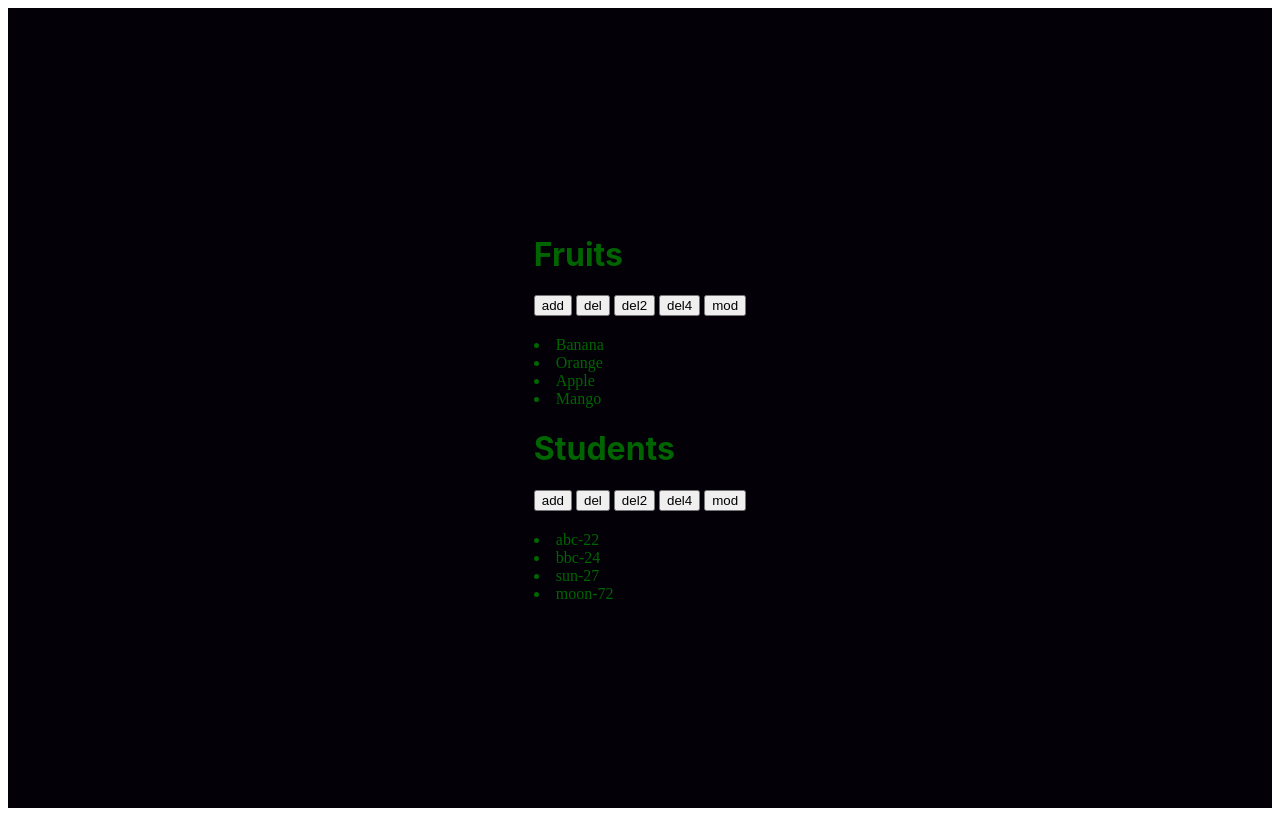
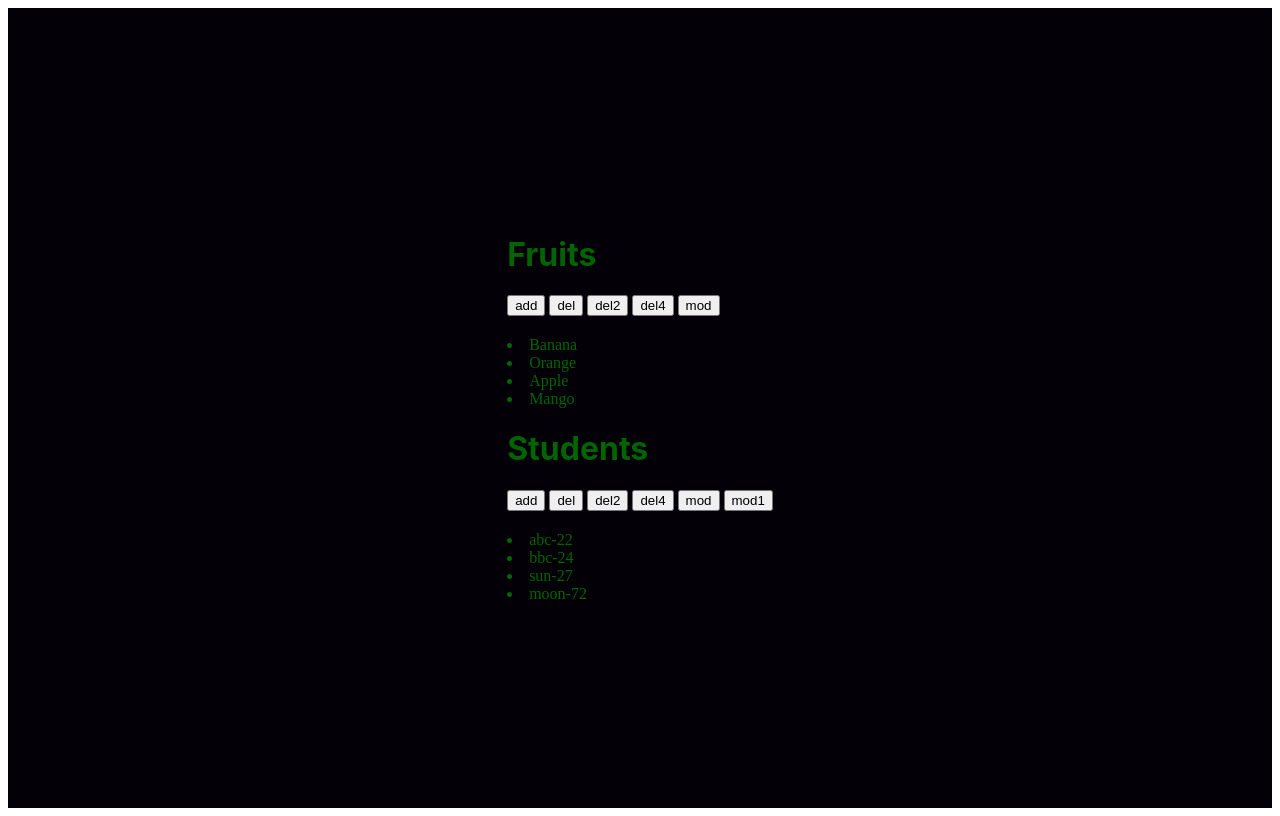
Before and after one commit to krishtelco/react-flex-arrayobjects, a React (Create React App) app: page / in a window 1280 px wide. Built offline with nearby package versions, Linux system fonts and the light colour scheme.

Commit message:
2 files modified

```diff
--- a/src/App2.js
+++ b/src/App2.js
@@ -39,19 +39,25 @@ export default function App2() {
   const modify = (sname,mark) => {
     let index = students.findIndex((stuobj) => stuobj.name == sname);
     let newstudent={...students[index],["mark1"]:mark}
-
+    //setStudents(Object.values({...students, [index]: {...students[index], mark1: mark }}))
     let oldstudents = [...students]
     oldstudents[index]=newstudent;
     setStudents([...oldstudents]);
 
   };
+  const modify1=(sname,mark)=>{
+    let index = students.findIndex((stuobj) => stuobj.name == sname);
+    setStudents(Object.values({...students, [index]: {...students[index], mark1: mark }}))
+  }
   return (
     <div>
       <button onClick={() => add(newstudent)}>add</button>{' '}
       <button onClick={() => del('bbc')}>del</button>{' '}
       <button onClick={() => del2('abc')}>del2</button>{' '}
       <button onClick={() => del4('sun')}>del4</button>{' '}
-      <button onClick={()=>modify('bbc',55)}>mod</button> <div className="emptyline"></div>
+      <button onClick={()=>modify('bbc',55)}>mod</button> {' '}
+      <button onClick={()=>modify1('bbc',55)}>mod1</button>
+      <div className="emptyline"></div>
       {students.map((student) => (
         <li>
           {student.name}-{student.mark1}
```
